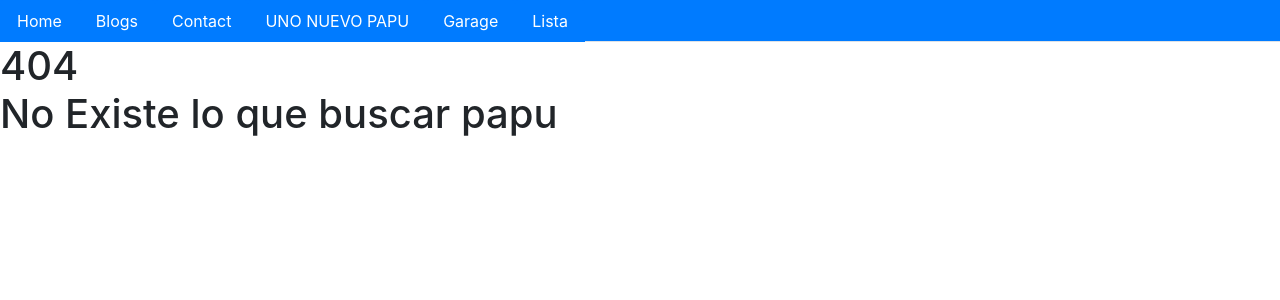
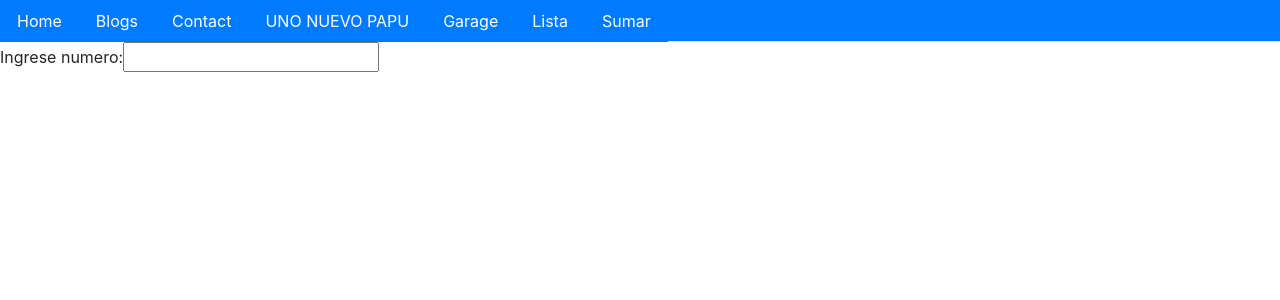
Before and after one commit to HectorManu/Notas_Programa_Web, a React (Vite) app in the folder PrograWeb/Unidad_2/IntroReact/: page /sumar in a window 1280 px wide. Before the commit this address had no page. Shown: the top 300 px of the page. Built offline with nearby package versions, Linux system fonts and the light colour scheme.

Commit message:
agregueun form para una suma

```diff
--- a/PrograWeb/Unidad_2/IntroReact/src/main.jsx
+++ b/PrograWeb/Unidad_2/IntroReact/src/main.jsx
@@ -8,6 +8,7 @@ import NoPage from "./pages/NoPage";
 import Unonuevo from "./pages/Unonuevo";
 import Garage from "./pages/Garage";
 import Lista from "./pages/Lista";
+import Sumar from "./pages/Sumar";
 
 
 export default function App() {
@@ -22,6 +23,7 @@ export default function App() {
           <Route path="unonuevo" element={<Unonuevo />} />
           <Route path="garage" element={<Garage/>} />
           <Route path="lista" element={<Lista/>} />
+          <Route path="sumar" element={<Sumar/>} />
           <Route path="*" element={<NoPage />} />
 
         </Route>
--- a/PrograWeb/Unidad_2/IntroReact/src/pages/Layout.jsx
+++ b/PrograWeb/Unidad_2/IntroReact/src/pages/Layout.jsx
@@ -25,6 +25,9 @@ const Layout = () => {
                     <li className="nav-item">
                         <Link to="/lista" className="bg-primary text-white nav-link">Lista</Link>
                     </li>
+                    <li className="nav-item">
+                        <Link to="/sumar" className="bg-primary text-white nav-link">Sumar</Link>
+                    </li>
                 </ul>
             </nav>
 
--- /dev/null
+++ b/PrograWeb/Unidad_2/IntroReact/src/pages/Sumar.jsx
@@ -0,0 +1,29 @@
+import { useState } from 'react';
+import ReactDOM from 'react-dom/client';
+
+
+function Sumar() {
+    const [num1, setNum1] = useState("");
+
+    const handleSubmit = (event) => {
+        event.preventDefault();
+        alert(`The name you entered was: ${num1}`)
+    }
+
+    return (
+        //<form onSubmit={handleSubmit}>
+        <form >
+            <label>Ingrese numero:
+                <input
+                    type="text"
+                    value={num1}
+                    onChange={(e) => setNum1(e.target.value)}
+                />
+            </label>
+            <br></br>
+            {/* <input type="submit" /> */}
+        </form>
+    )
+}
+
+export default Sumar;
```
